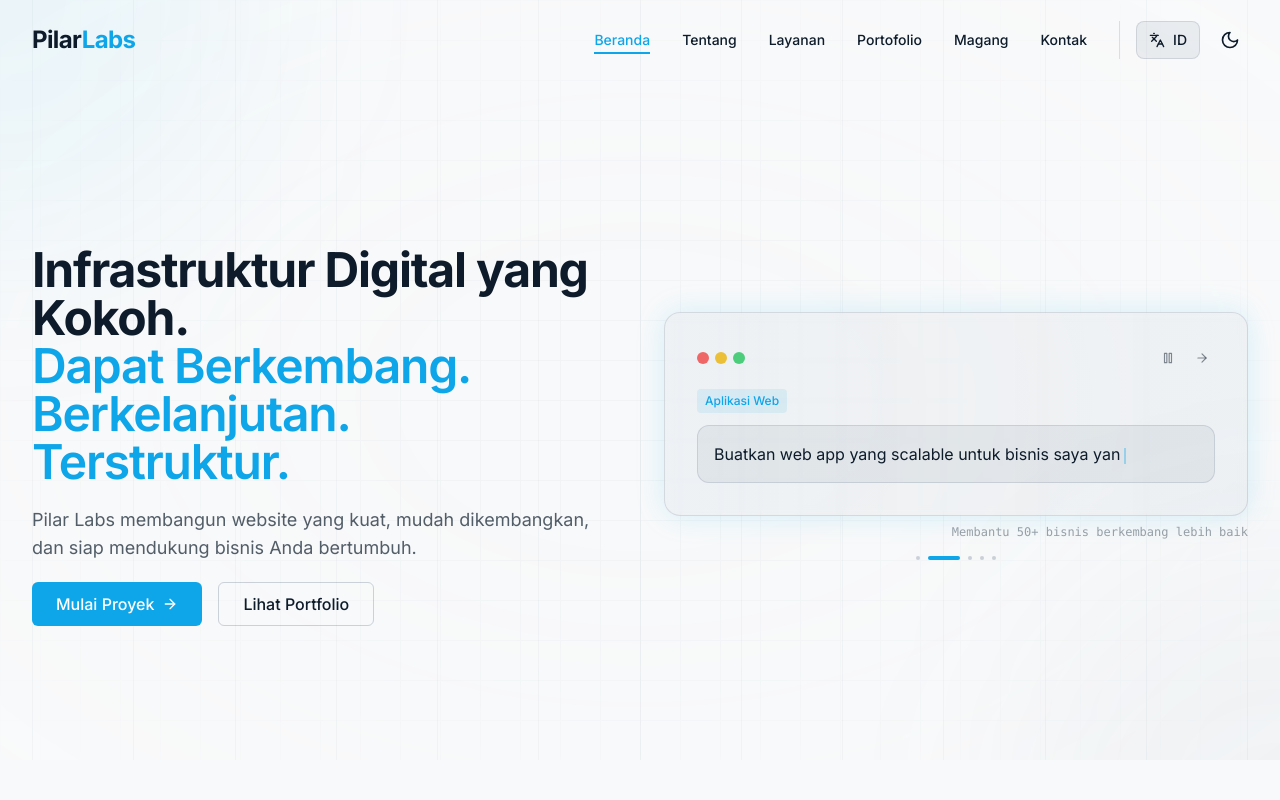
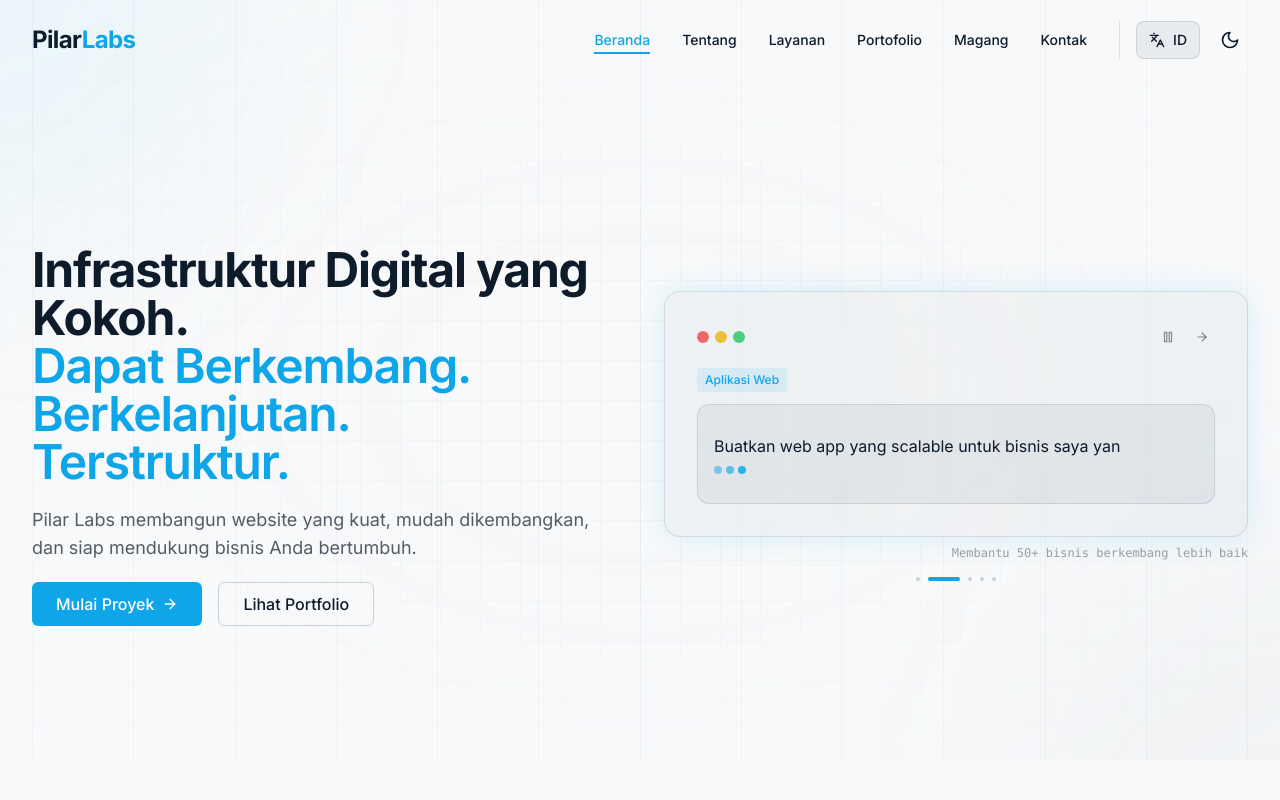
Before and after one commit to pilarlabsid/pilarlabs-landing, a React (Vite) app: page / in a window 1280 px wide. Both pictures are taken after a click on the button 1202 px from the left and 271 px from the top of the page. Shown: the top 800 px of the page. Built offline with nearby package versions, Linux system fonts and the light colour scheme.

Commit message:
refactor: move Start button outside prompt box and add typing dots animation

```diff
--- a/src/components/ui/AIPromptAnimation.tsx
+++ b/src/components/ui/AIPromptAnimation.tsx
@@ -154,32 +154,47 @@ export function AIPromptAnimation() {
 
                 {/* Prompt Box - Like AI Chat Input */}
                 <div className="relative z-10 space-y-3">
-                    <div className="bg-structural/10 dark:bg-structural/20 border border-structural/20 rounded-xl p-4">
+                    <div className="bg-structural/10 dark:bg-structural/20 border border-structural/20 rounded-xl p-4 min-h-[100px] flex items-center">
+                        <div className="flex-1">
                             <p className="text-sm md:text-base text-calm leading-relaxed">
                                 {displayedText}
+                            </p>
+                            {/* Typing Indicator */}
                             {isTyping && !showStartButton && (
-                                <motion.span
-                                    animate={{ opacity: [1, 0] }}
-                                    transition={{ duration: 0.8, repeat: Infinity }}
-                                    className="inline-block w-0.5 h-4 bg-precision ml-1 align-middle"
+                                <div className="flex items-center gap-1 mt-2">
+                                    <motion.div
+                                        animate={{ opacity: [0.4, 1, 0.4] }}
+                                        transition={{ duration: 1.5, repeat: Infinity }}
+                                        className="w-2 h-2 rounded-full bg-precision"
                                     />
+                                    <motion.div
+                                        animate={{ opacity: [0.4, 1, 0.4] }}
+                                        transition={{ duration: 1.5, repeat: Infinity, delay: 0.2 }}
+                                        className="w-2 h-2 rounded-full bg-precision"
+                                    />
+                                    <motion.div
+                                        animate={{ opacity: [0.4, 1, 0.4] }}
+                                        transition={{ duration: 1.5, repeat: Infinity, delay: 0.4 }}
+                                        className="w-2 h-2 rounded-full bg-precision"
+                                    />
+                                </div>
                             )}
-                        </p>
+                        </div>
+                    </div>
 
-                        {/* Start Button - Bottom Right of Box */}
+                    {/* Start Button - Outside Box */}
                     {showStartButton && (
                         <motion.div
-                                initial={{ opacity: 0, scale: 0.95 }}
-                                animate={{ opacity: 1, scale: 1 }}
-                                className="flex justify-end mt-3"
+                            initial={{ opacity: 0, y: -10 }}
+                            animate={{ opacity: 1, y: 0 }}
+                            className="flex justify-end"
                         >
-                                <div className="flex items-center gap-2 px-4 py-2 bg-precision text-white dark:text-foundation rounded-lg shadow-md">
+                            <div className="flex items-center gap-2 px-5 py-2.5 bg-precision text-white dark:text-foundation rounded-lg shadow-lg">
                                 <span className="text-sm font-semibold">{t('hero.startButton')}</span>
                                 <ArrowRight className="w-4 h-4" />
                             </div>
                         </motion.div>
                     )}
-                    </div>
 
                     {/* Response Box - Below Button */}
                     {showResponse && (
```
Lines whose indentation alone changed are shown as unchanged.
